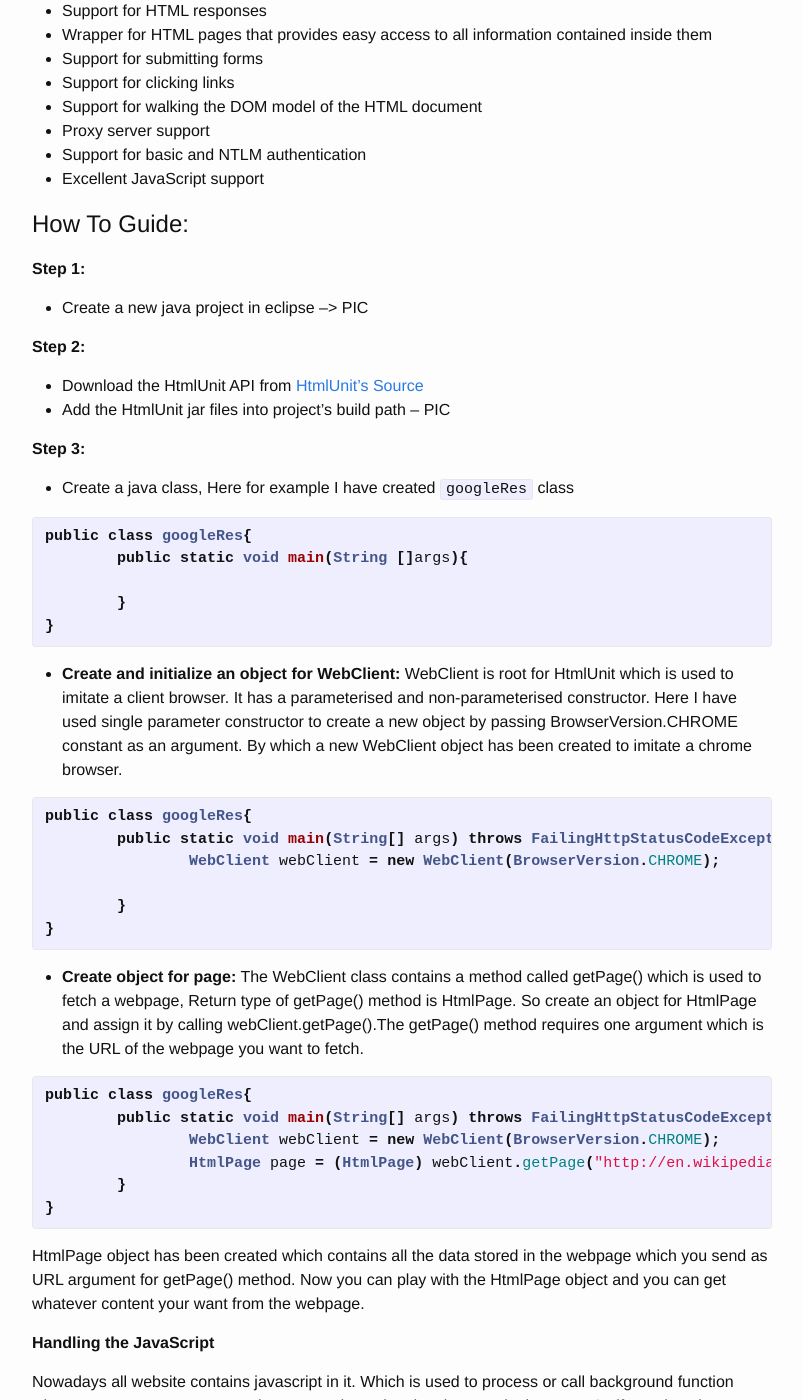
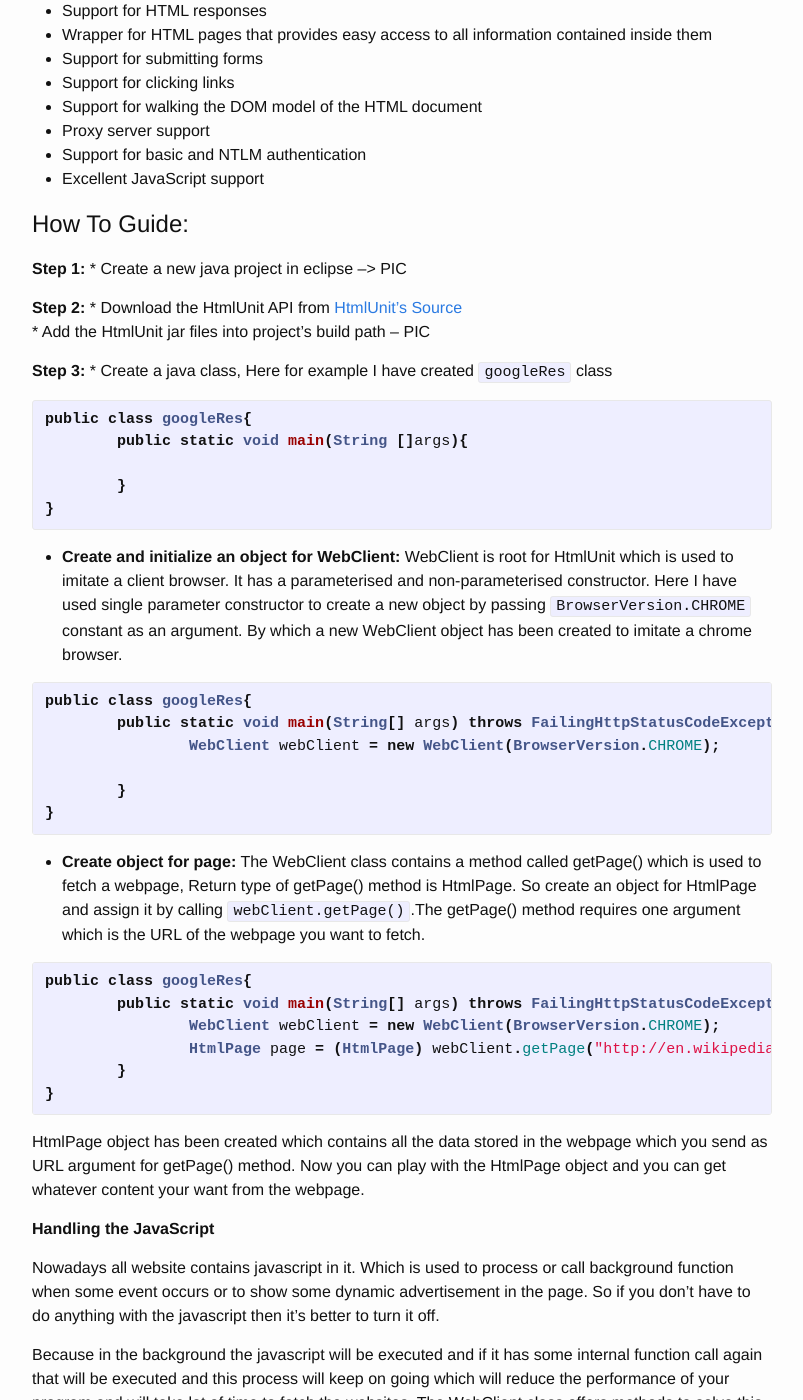
Before and after one commit to Bridgei2i/bridgei2i.github.io, a Jekyll site: the page built from _posts/2015-04-20-Extracting Data from Webpages in Java with help of HtmlUnit.markdown, in a window 1280 px wide and 1400 px high, scrolled down 1116 px. Shown: the whole window, without its empty margins (238-1041 px from the left). Built offline with Jekyll 4.4.1, drawn with Linux system fonts in a browser that asks for light colours; some of the changed text lies outside the part shown.

```diff
--- a/_posts/2015-04-20-Extracting Data from Webpages in Java with help of HtmlUnit.markdown
+++ b/_posts/2015-04-20-Extracting Data from Webpages in Java with help of HtmlUnit.markdown
@@ -38,16 +38,16 @@ HtmlUnit is an API for java which can simulate a browser. Using this API with ja
 # How To Guide:
 
 __Step 1:__
-* Create a new java project in eclipse
+	* Create a new java project in eclipse
 --> PIC
 
 __Step 2:__
-* Download the HtmlUnit API from [HtmlUnit's Source](https://sourceforge.net/projects/htmlunit/files/htmlunit)
-* Add the HtmlUnit jar files into project’s build path
+	* Download the HtmlUnit API from [HtmlUnit's Source](https://sourceforge.net/projects/htmlunit/files/htmlunit)
+	* Add the HtmlUnit jar files into project’s build path
 -- PIC
 
 __Step 3:__
-* Create a java class, Here for example I have created `googleRes` class
+	* Create a java class, Here for example I have created `googleRes` class
 {% highlight java %}
 public class googleRes{
 	public static void main(String []args){
@@ -56,7 +56,7 @@ public class googleRes{
 }
 {% endhighlight %}
 
-* __Create and initialize an object for WebClient:__ WebClient is root for HtmlUnit which is used to imitate a client browser. It has a parameterised and non-parameterised constructor. Here I have used single parameter constructor to create a new object by passing BrowserVersion.CHROME constant as an argument. By which a new WebClient object has been created to imitate a chrome browser.
+* __Create and initialize an object for WebClient:__ WebClient is root for HtmlUnit which is used to imitate a client browser. It has a parameterised and non-parameterised constructor. Here I have used single parameter constructor to create a new object by passing `BrowserVersion.CHROME` constant as an argument. By which a new WebClient object has been created to imitate a chrome browser.
 
 {% highlight java %}
 public class googleRes{
@@ -67,7 +67,7 @@ public class googleRes{
 }
 {% endhighlight %}
 
-* __Create object for page:__ The WebClient class contains a method called getPage() which is used to fetch a webpage, Return type of getPage() method is HtmlPage. So create an object for HtmlPage and assign it by calling webClient.getPage().The getPage() method requires one argument which is the URL of the webpage you want to fetch.
+* __Create object for page:__ The WebClient class contains a method called getPage() which is used to fetch a webpage, Return type of getPage() method is HtmlPage. So create an object for HtmlPage and assign it by calling `webClient.getPage()`.The getPage() method requires one argument which is the URL of the webpage you want to fetch.
 
 {% highlight java %}
 public class googleRes{
```
Also changed, not shown: other parts of _posts/2015-04-20-Extracting Data from Webpages in Java with help of HtmlUnit.markdown (+4 -2 lines).
